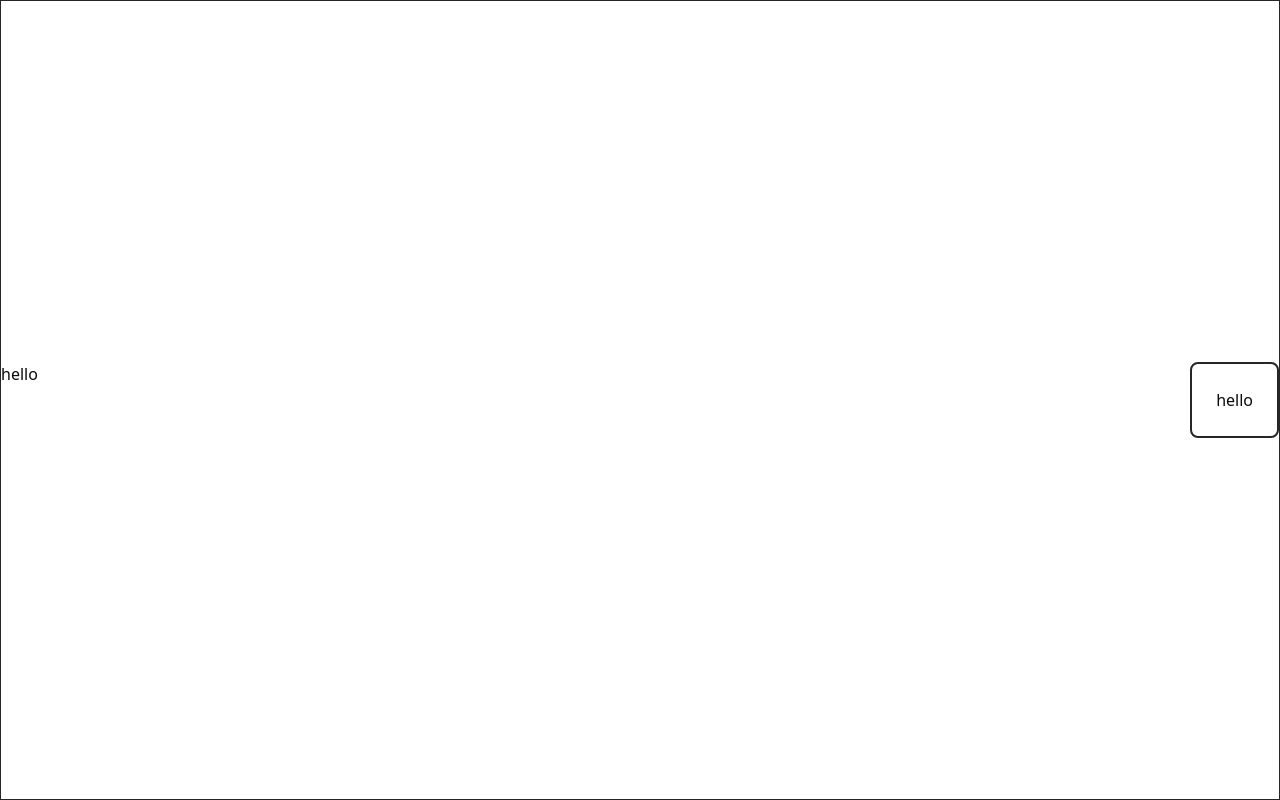
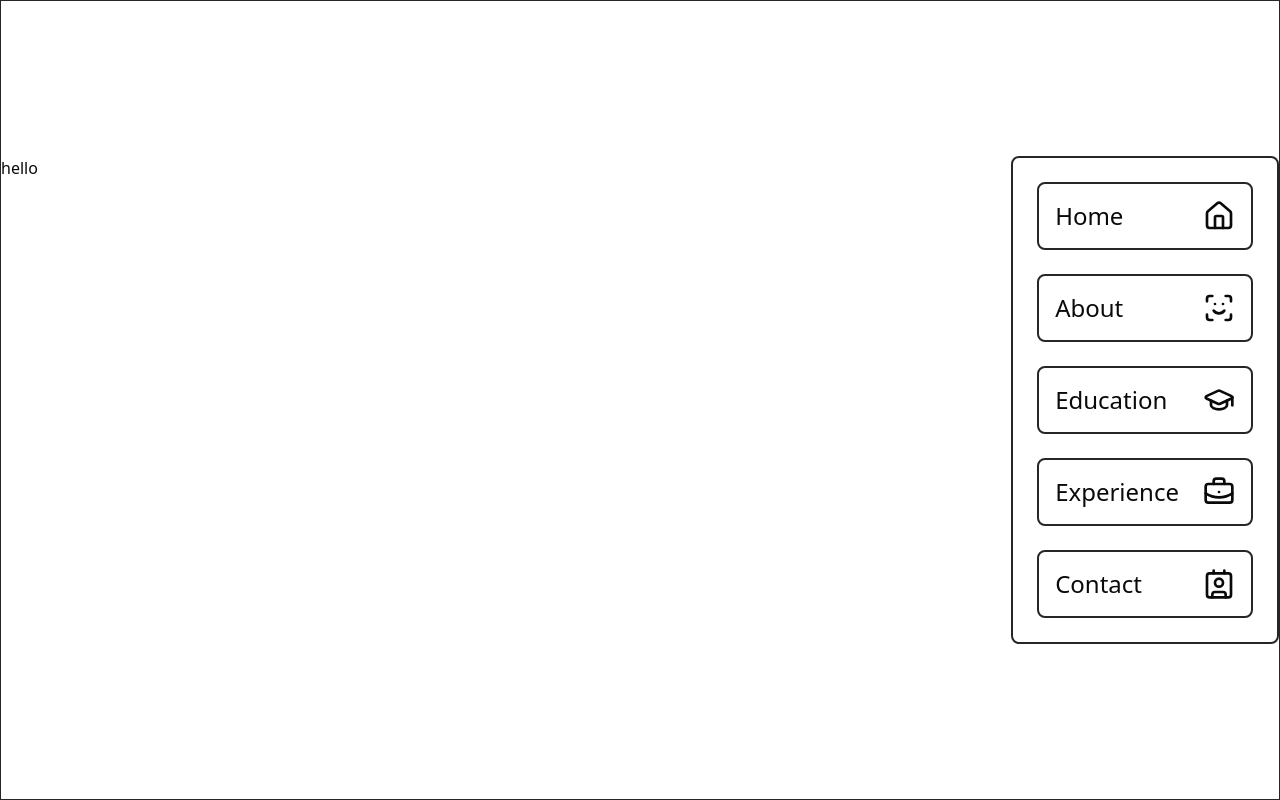
Before and after one commit to fabicons/fabicons.dev, a Next.js app: page / in a window 1280 px wide. Built offline with nearby package versions, Linux system fonts and the light colour scheme.

Commit message:
feat: implement custom grid layout and enhance Navbar with navigation items

```diff
--- a/src/app/(root)/layout.tsx
+++ b/src/app/(root)/layout.tsx
@@ -9,31 +9,20 @@ export default function Layout({
   return (
     <>
       <main className="container min-h-screen mx-auto grid border">
-        <div
-          className="grid gap-6 "
-          style={{
-            gridTemplateRows: '1fr auto 1fr',
-            gridTemplateColumns: '1fr auto',
-            gridTemplateAreas: `
-              "empty-top empty-top"
-              "content navbar"
-              "empty-bottom empty-bottom"
-            `,
-          }}
-        >
+        <div className="grid gap-6 grid-template-center-layout">
           {/* Empty top row for spacing */}
-          <div style={{ gridArea: 'empty-top' }}></div>
+          <div className="grid-area-empty-top"></div>
 
           {/* Content row */}
-          <div style={{ gridArea: 'content' }} className="w-full">
+          <div className="grid-area-content w-full">
             {children}
           </div>
-          <div style={{ gridArea: 'navbar', width: 'fit-content' }}>
+          <div className="grid-area-navbar">
             <Navbar />
           </div>
 
           {/* Empty bottom row for spacing */}
-          <div style={{ gridArea: 'empty-bottom' }}></div>
+          <div className="grid-area-empty-bottom"></div>
         </div>
       </main>
     </>
--- a/src/app/globals.css
+++ b/src/app/globals.css
@@ -43,9 +43,6 @@
   --radius-md: calc(var(--radius) - 2px);
   --radius-lg: var(--radius);
   --radius-xl: calc(var(--radius) + 4px);
-
-
-
 }
 
 :root {
@@ -127,3 +124,32 @@
     @apply bg-background text-foreground;
   }
 }
+
+/* Custom grid layout utilities */
+@layer utilities {
+  .grid-template-center-layout {
+    grid-template-rows: 1fr auto 1fr;
+    grid-template-columns: 1fr auto;
+    grid-template-areas:
+      'empty-top empty-top'
+      'content navbar'
+      'empty-bottom empty-bottom';
+  }
+
+  .grid-area-empty-top {
+    grid-area: empty-top;
+  }
+
+  .grid-area-content {
+    grid-area: content;
+  }
+
+  .grid-area-navbar {
+    grid-area: navbar;
+    width: fit-content;
+  }
+
+  .grid-area-empty-bottom {
+    grid-area: empty-bottom;
+  }
+}
--- a/src/components/Navbar.tsx
+++ b/src/components/Navbar.tsx
@@ -1,9 +1,65 @@
 import { Box } from './ui/box'
+import {
+  BriefcaseBusiness,
+  Contact,
+  GraduationCap,
+  Home,
+  ScanFace,
+} from 'lucide-react'
+import Link from 'next/link'
+import { Button, buttonVariants } from './ui/button'
+
+const NavItem = ({
+  href,
+  text,
+  icon,
+}: {
+  href?: string
+  text: string
+  icon: React.ReactNode
+}) => {
+  return href ? (
+    <Link
+      className={buttonVariants({ variant: 'default' })}
+      href={href}
+      aria-label={text}
+    >
+      {icon} <p>{text}</p>
+    </Link>
+  ) : (
+    <Button
+      size="lg"
+      variant="brutalist"
+      className="w-full justify-between py-4 gap-6 h-fit items-center"
+    >
+      <p className="text-2xl">{text}</p>
+      {icon}
+    </Button>
+  )
+}
 
 export default function Navbar() {
   return (
-    <Box className="">
-      <div className="">hello</div>
+    <Box>
+      <nav>
+        <ul className="space-y-6">
+          <li>
+            <NavItem text="Home" icon={<Home />} />
+          </li>
+          <li>
+            <NavItem text="About" icon={<ScanFace />} />
+          </li>
+          <li>
+            <NavItem text="Education" icon={<GraduationCap />} />
+          </li>
+          <li>
+            <NavItem text="Experience" icon={<BriefcaseBusiness />} />
+          </li>
+          <li>
+            <NavItem text="Contact" icon={<Contact />} />
+          </li>
+        </ul>
+      </nav>
     </Box>
   )
 }
--- a/src/components/ui/button.tsx
+++ b/src/components/ui/button.tsx
@@ -5,12 +5,14 @@ import { cva, type VariantProps } from "class-variance-authority"
 import { cn } from "@/lib/utils"
 
 const buttonVariants = cva(
-  "inline-flex items-center justify-center gap-2 whitespace-nowrap rounded-md text-sm font-medium transition-[color,box-shadow] disabled:pointer-events-none disabled:opacity-50 [&_svg]:pointer-events-none [&_svg:not([class*='size-'])]:size-4 shrink-0 [&_svg]:shrink-0 outline-none focus-visible:border-ring focus-visible:ring-ring/50 focus-visible:ring-[3px] aria-invalid:ring-destructive/20 dark:aria-invalid:ring-destructive/40 aria-invalid:border-destructive",
+  "inline-flex items-center justify-center gap-2 whitespace-nowrap rounded-md text-sm font-medium transition-[color,box-shadow] disabled:pointer-events-none disabled:opacity-50 [&_svg]:pointer-events-none [&_svg:not([class*='size-'])]:size-8 shrink-0 [&_svg]:shrink-0 outline-none focus-visible:border-ring focus-visible:ring-ring/50 focus-visible:ring-[3px] aria-invalid:ring-destructive/20 dark:aria-invalid:ring-destructive/40 aria-invalid:border-destructive",
   {
     variants: {
       variant: {
         default:
           "bg-primary text-primary-foreground shadow-xs hover:bg-primary/90",
+        brutalist:
+          "bg-background  text-foreground  hover:bg-foreground hover:text-background border-2 border-border transition-none",
         destructive:
           "bg-destructive text-white shadow-xs hover:bg-destructive/90 focus-visible:ring-destructive/20 dark:focus-visible:ring-destructive/40",
         outline:
```
